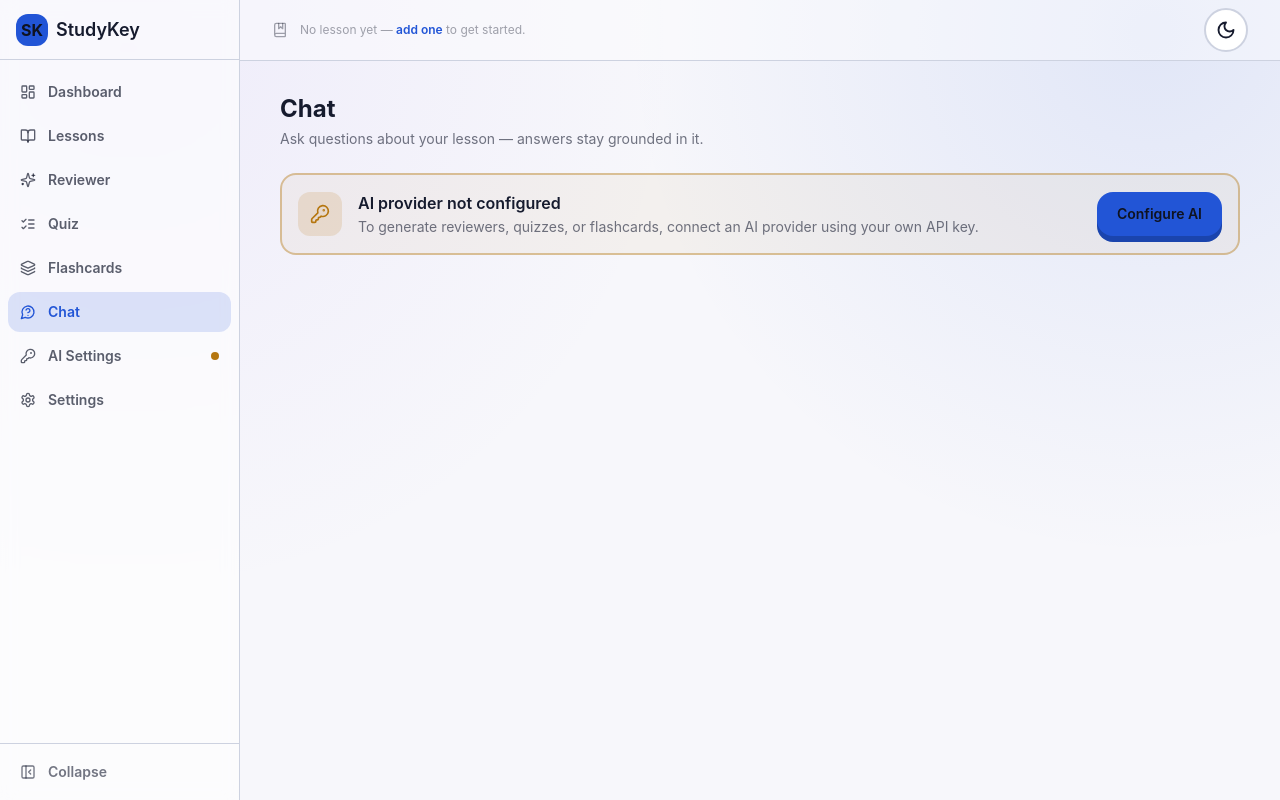
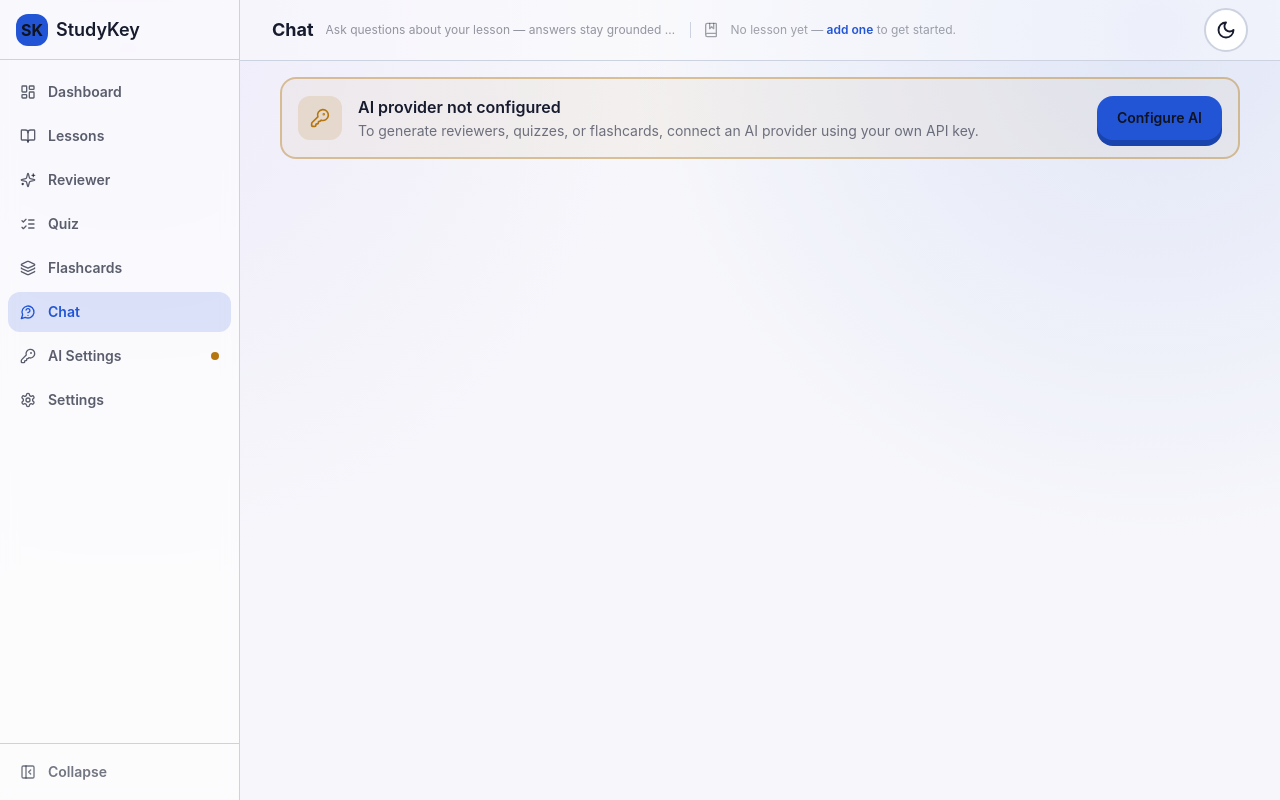
Before and after one commit to jdmrtne/studykey, a React (Vite) app: page /chat in a window 1280 px wide. Built offline with nearby package versions, Linux system fonts and the light colour scheme.

Commit message:
chat page fix and headers

```diff
--- a/src/components/chat/ChatPanel.tsx
+++ b/src/components/chat/ChatPanel.tsx
@@ -46,7 +46,7 @@ export function ChatPanel({ lesson, config }: Props) {
   }
 
   return (
-    <div className="flex flex-col h-[calc(100dvh-var(--mobile-header-h)-var(--mobile-nav-h)-2.6rem-1.25rem-env(safe-area-inset-bottom,0px))] md:h-[calc(100vh-7rem)] md:max-h-[46rem]">
+    <div className="flex flex-col flex-1 min-h-0">
       {/* Lesson header — always visible so the student is never unsure which lesson is being discussed. */}
       <div className="flex items-center justify-between gap-3 px-1 py-3 border-b border-ink-3 flex-shrink-0">
         <div className="flex items-center gap-2 min-w-0">
@@ -95,7 +95,7 @@ export function ChatPanel({ lesson, config }: Props) {
       </div>
 
       {/* Message list */}
-      <div ref={scrollRef} className="flex-1 overflow-y-auto px-1 py-5 flex flex-col gap-4">
+      <div ref={scrollRef} className="flex-1 min-h-0 overflow-y-auto overscroll-contain px-1 py-5 flex flex-col gap-4">
         {messages.length === 0 ? (
           <div className="flex-1 flex flex-col items-center justify-center gap-6 py-8">
             <div className="text-center">
--- a/src/components/layout/AppShell.tsx
+++ b/src/components/layout/AppShell.tsx
@@ -51,6 +51,11 @@ const MOBILE_MORE_PATHS = new Set(MOBILE_MORE_ITEMS.map((i) => i.to));
 /** Study tools that need a selected lesson — shown dimmed (not hidden) when none is selected, so the nav stays stable. */
 const LESSON_SCOPED_PATHS = new Set(["/reviewer", "/quiz", "/flashcards", "/chat"]);
 
+/** Pages whose title lives in the top bar instead of taking up space inside the page body. */
+const HEADER_TITLES: Record<string, { title: string; subtitle: string }> = {
+  "/chat": { title: "Chat", subtitle: "Ask questions about your lesson — answers stay grounded in it." },
+};
+
 const SIDEBAR_COLLAPSED_KEY = "studykey-sidebar-collapsed";
 
 function loadSidebarCollapsed(): boolean {
@@ -83,9 +88,13 @@ export function AppShell() {
   }, [collapsed]);
 
   const moreActive = MOBILE_MORE_PATHS.has(location.pathname);
+  const headerTitle = HEADER_TITLES[location.pathname];
+  // Chat is a fixed-viewport screen: the page itself never scrolls, only the message list does,
+  // so the chat header, input and quick actions stay put.
+  const locked = location.pathname === "/chat";
 
   return (
-    <div className="min-h-screen flex flex-col md:flex-row">
+    <div className={clsx("flex flex-col md:flex-row", locked ? "app-viewport-locked" : "min-h-screen")}>
       {/* ---------- Mobile top bar (md:hidden) ---------- */}
       <header
         className="md:hidden sticky top-0 z-30 flex items-center gap-2 px-4 border-b border-ink-3 bg-ink-2/90 backdrop-blur-sm"
@@ -113,7 +122,8 @@ export function AppShell() {
       {/* ---------- Desktop sidebar (hidden on mobile) ---------- */}
       <aside
         className={clsx(
-          "hidden md:flex md:min-h-screen md:flex-col border-r border-ink-3 bg-ink-2/60 backdrop-blur-sm transition-[width] duration-200 flex-shrink-0",
+          "hidden md:flex md:flex-col border-r border-ink-3 bg-ink-2/60 backdrop-blur-sm transition-[width] duration-200 flex-shrink-0",
+          locked ? "md:min-h-0" : "md:min-h-screen",
           collapsed ? "md:w-[4.5rem]" : "md:w-60"
         )}
       >
@@ -186,11 +196,20 @@ export function AppShell() {
         </div>
       </aside>
 
-      <div className="flex-1 min-w-0 flex flex-col">
+      <div className="flex-1 min-w-0 min-h-0 flex flex-col">
         {/* Active-lesson bar — visible on every page so it's always obvious what's currently being studied.
             On desktop its height matches the sidebar's logo row (--topbar-h) so the two align. */}
         <div className="border-b border-ink-3 bg-ink-2/40 px-4 md:px-8 py-2.5 md:py-0 flex items-center flex-shrink-0">
           <div className="flex items-center gap-2 md:gap-3 max-w-5xl mx-auto w-full md:h-[var(--topbar-h)]">
+            {headerTitle ? (
+              <>
+                <h1 className="font-display font-bold text-base md:text-lg flex-shrink-0">{headerTitle.title}</h1>
+                <span className="hidden xl:inline text-xs text-paper/45 truncate min-w-0 max-w-[22rem]">
+                  {headerTitle.subtitle}
+                </span>
+                <span className="w-px h-4 bg-ink-3 flex-shrink-0" aria-hidden="true" />
+              </>
+            ) : null}
             <BookMarked className="w-4 h-4 text-paper/40 flex-shrink-0" />
             {lessons.length === 0 ? (
               <p className="text-xs text-paper/40 truncate">
@@ -218,8 +237,17 @@ export function AppShell() {
         </div>
 
         <main
-          className="flex-1 min-w-0 px-4 md:px-8 py-5 md:py-8 max-w-5xl w-full mx-auto"
-          style={{ paddingBottom: "calc(var(--mobile-nav-h) + env(safe-area-inset-bottom, 0px) + 1.25rem)" }}
+          className={clsx(
+            "flex-1 min-w-0 px-4 md:px-8 max-w-5xl w-full mx-auto",
+            locked
+              ? "min-h-0 overflow-hidden flex flex-col pt-3 md:pt-4 pb-[calc(var(--mobile-nav-h)+env(safe-area-inset-bottom,0px)+0.5rem)] md:pb-4"
+              : "py-5 md:py-8"
+          )}
+          style={
+            locked
+              ? undefined
+              : { paddingBottom: "calc(var(--mobile-nav-h) + env(safe-area-inset-bottom, 0px) + 1.25rem)" }
+          }
         >
           <Outlet />
         </main>
--- a/src/index.css
+++ b/src/index.css
@@ -128,6 +128,13 @@
   .scroll-x-touch::-webkit-scrollbar {
     display: none;
   }
+  /* Fixed-viewport screen (used by Chat): the shell is exactly one viewport tall and never scrolls,
+     so inner panels can own their scrolling. Subtracts the body's safe-area padding. */
+  .app-viewport-locked {
+    height: calc(100vh - env(safe-area-inset-top, 0px) - env(safe-area-inset-bottom, 0px));
+    height: calc(100dvh - env(safe-area-inset-top, 0px) - env(safe-area-inset-bottom, 0px));
+    overflow: hidden;
+  }
   /* Minimum comfortable touch target (Apple/Material guidance is 44px). */
   .tap-target {
     min-height: 2.75rem;
--- a/src/pages/Chat.tsx
+++ b/src/pages/Chat.tsx
@@ -16,15 +16,10 @@ export function Chat() {
   const showingPanel = isConfigured && lessons.length > 0 && !!lesson;
 
   return (
-    <div className="flex flex-col gap-4 md:gap-6 h-full">
-      {/* On mobile, once the chat panel itself is showing, its own header already
-          says which lesson you're in and the bottom nav says "Chat" — a second
-          page title would just eat space above the fold. */}
-      <div className={showingPanel ? "hidden md:block" : undefined}>
-        <h1 className="text-2xl font-display font-bold">Chat</h1>
-        <p className="text-paper/60 text-sm mt-1">Ask questions about your lesson — answers stay grounded in it.</p>
-      </div>
-
+    // The page title lives in the app's top bar (see AppShell), so the whole area below it belongs to the chat.
+    // The shell is locked to the viewport on this route; only the message list (or, for the
+    // setup states below, this wrapper) scrolls.
+    <div className={showingPanel ? "flex-1 min-h-0 flex flex-col" : "flex-1 min-h-0 overflow-y-auto"}>
       {!isConfigured ? (
         <NotConfiguredBanner />
       ) : lessons.length === 0 ? (
```
